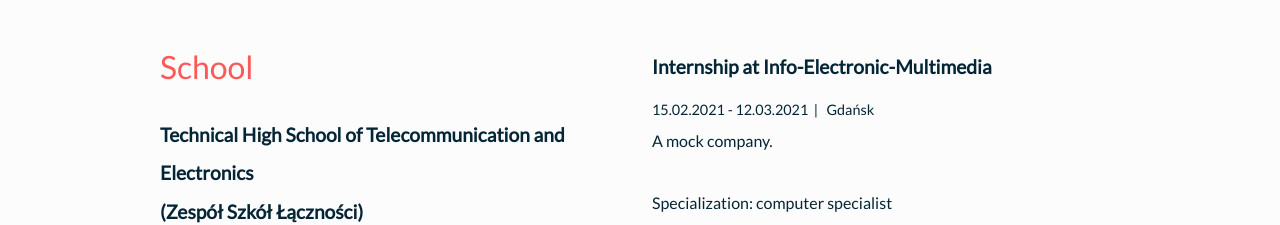
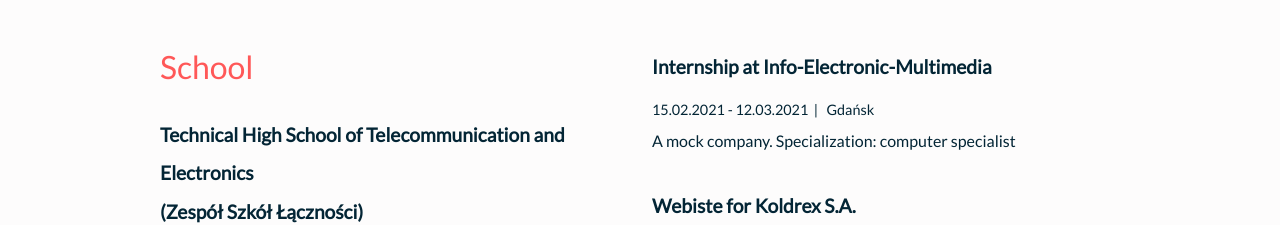
Before and after one commit to harinezumi-exe/harinezumi-exe.github.io, a plain HTML site: page about.html in a window 1280 px wide. Shown: the part 730-955 px from the top of the page. Drawn offline with nearby package versions, Linux system fonts and the light colour scheme.

Commit message:
Add files via upload

```diff
--- a/about.html
+++ b/about.html
@@ -77,8 +77,7 @@
                 <div class="about-text-container">
                     <p class="about-text-main">Internship at Info-Electronic-Multimedia</p>
                     <pre class="about-text-sub">15.02.2021 - 12.03.2021  |   Gdańsk</pre>
-                    <p class="about-text">A mock company.</p>
-                    <p class="about-text">Specialization: computer specialist</p>
+                    <p class="about-text">A mock company. Specialization: computer specialist</p>
                     <p class="about-text-main">Webiste for Koldrex S.A.</p>
                     <pre class="about-text-sub">2021</pre>
                     <p class="about-text about-text-smaller-margin">Website design, logo design and front-end for the website.</p>
```
